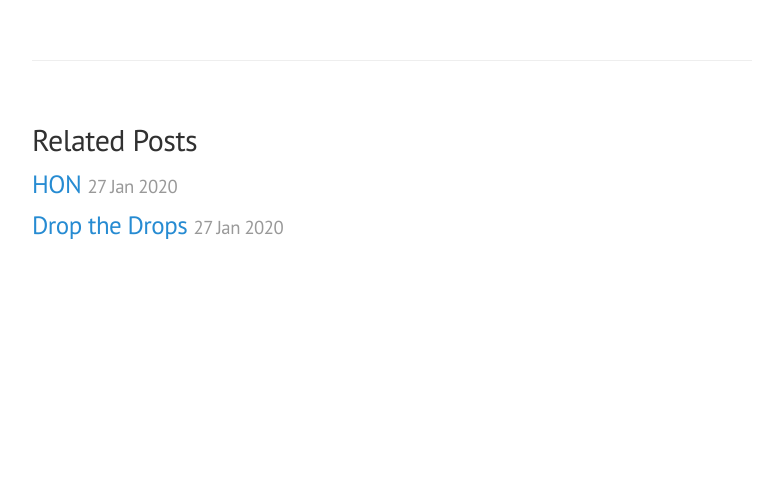
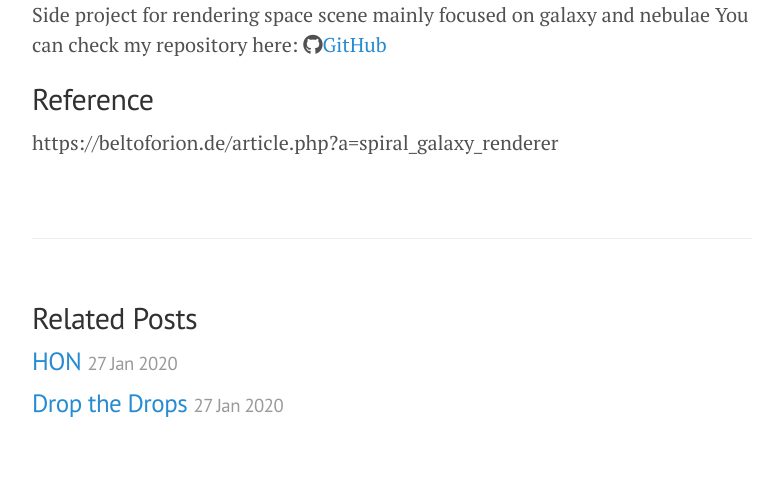
Before and after one commit to jooho556/jooho556.github.io, a Jekyll site: the page built from _posts/2020-01-27-Virtual-Space.md, in a window 1280 px wide. Shown: the part 552-1031 px from the top of the page, without its empty margins (248-1031 px from the left). Built offline with Jekyll 4.4.1, drawn with Linux system fonts in a browser that asks for light colours; nearby versions of some CDN libraries; before the commit the page ends 900 px from its top, so only the background shows below that.

Commit message:
Update 2020-01-27-Virtual-Space.md

```diff
--- a/_posts/2020-01-27-Virtual-Space.md
+++ b/_posts/2020-01-27-Virtual-Space.md
@@ -3,4 +3,16 @@ layout: post
 title: Virtual Space
 ---
 
+<head>
+  <!-- Place your kit's code here -->
+  <script src="https://kit.fontawesome.com/de7d103504.js" crossorigin="anonymous"></script>
+</head>
+
 ![Galaxy](/assets/Galaxy.gif)
+-----
+
+Side project for rendering space scene mainly focused on galaxy and nebulae
+You can check my repository here: <i class="fab fa-github"></i>[GitHub](https://github.com/jooho556/Virtual-Space)
+
+## Reference
+https://beltoforion.de/article.php?a=spiral_galaxy_renderer
```
